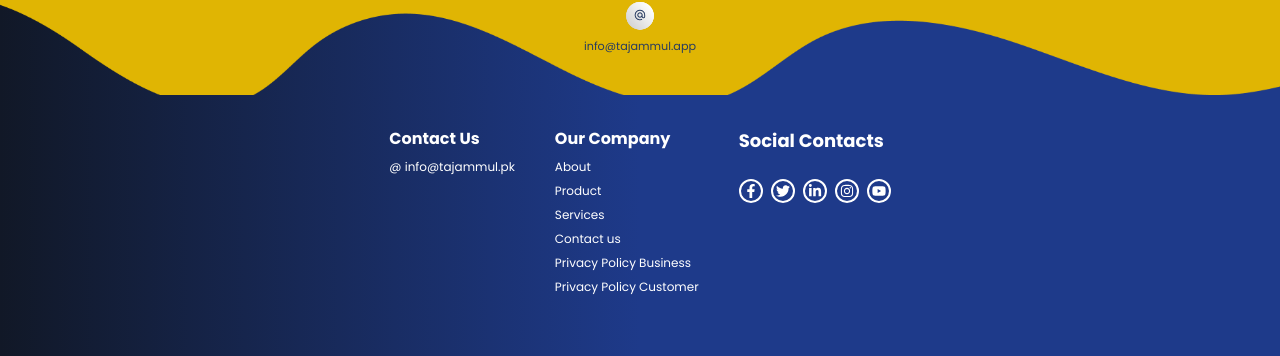
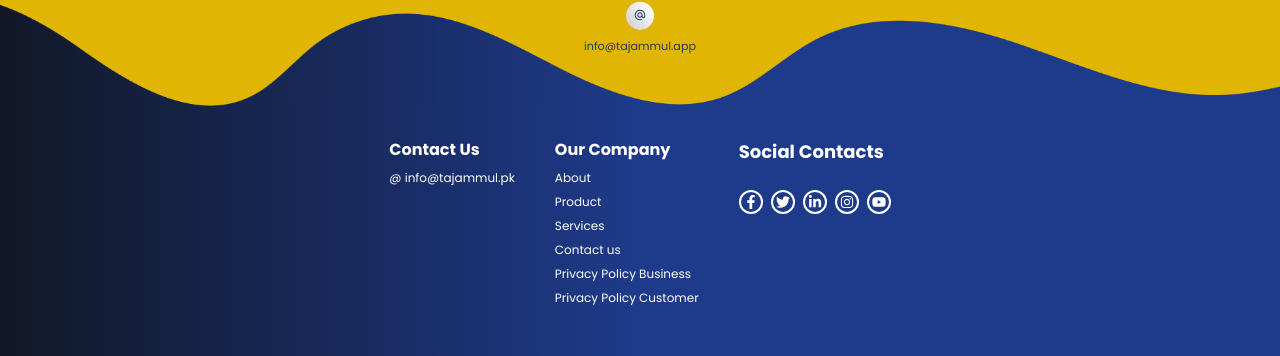
Before and after one commit to hanna-khan/Tajammul-app, a React (Create React App) app: page / in a window 1280 px wide. Shown: the part 3882-4238 px from the top of the page. Built offline with nearby package versions, Linux system fonts and the light colour scheme.

Commit message:
footer problem solve

```diff
--- a/src/components/Footer.jsx
+++ b/src/components/Footer.jsx
@@ -13,13 +13,9 @@ import { Link } from "react-router-dom";
 
 const Footer = () => {
   return (
-    <div
-      data-aos=""
-      id="contact"
-      className="w-[100vw] relative top-[7vh] font-poppins"
-    >
+    <div data-aos="" id="contact" className="w-[100vw] relative top-[7vh] font-poppins ">
       {/* UPPER PART  */}
-      <div className="mt-8 z-50 flex justify-center items-center flex-col ">
+      <div className="mt-8 z-50 flex justify-center items-center flex-col mb-[0.69rem] ">
         <p className="text-[#273b60] font-extrabold text-3xl mb-4 pt-[1rem]">
           Get In Touch
         </p>
@@ -34,11 +30,11 @@ const Footer = () => {
 
       {/* MAIN FOOTER  */}
 
-      <div className="bg-gradient-to-r from-gray-900 via-blue-900 to-blue-900 h-[24rem] relative">
+      <div className=" h-[24rem] relative bg-gradient-to-r from-gray-900 via-blue-900 to-blue-900">
         {/* UPPER EMAIL  */}
 
         {/* MAIN LINKS  */}
-        <div className="flex justify-center items-start gap-x-10 sm:pt-[2rem] pt-[1rem] pl-3 pr-3 sm:pl-0 sm:pr-0 text-white">
+        <div className="flex justify-center bg-gradient-to-r from-gray-900 via-blue-900 to-blue-900 items-start gap-x-10 sm:pt-[2rem] pt-[1rem] pl-3 pr-3 sm:pl-0 sm:pr-0 text-white w-screen">
           <div className="max-sm:pt-[1rem]">
             <p className="font-bold text-lg mb-2 sm:text-base max-sm:text-[14px]">
               Contact Us
```
